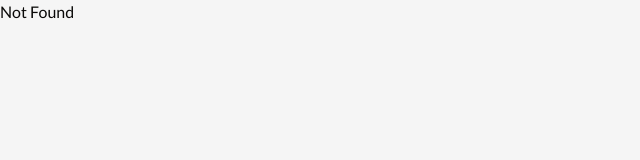
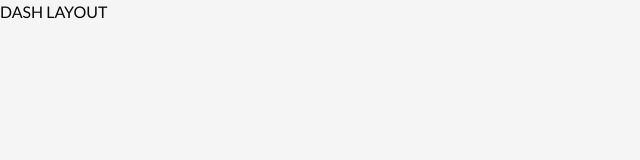
Before and after one commit to erikpz/dashboard, a React (Create React App) app: page /dashboard in a window 1280 px wide. Shown: the top 160 px of the page, without its empty margins (0-640 px from the left). Built offline with nearby package versions, Linux system fonts and the light colour scheme; sample sign-in values are in the browser's storage.

Commit message:
Setting router and routes

```diff
--- a/src/App.tsx
+++ b/src/App.tsx
@@ -1,8 +1,8 @@
 import React from "react";
-import { BrowserRouter, Route, Routes } from "react-router-dom";
+import { BrowserRouter, Navigate, Route, Routes } from "react-router-dom";
 import { PrivateRoute } from "./pages/components/PrivateRoute";
-import { DashboardHome } from "./pages/dashboard/DashboardHome";
-import { AuthLayout } from "./pages/login/AuthLayout";
+import { Dashboard } from "./pages/dashboard/Dashboard";
+import { Auth } from "./pages/login/AuthLayout";
 import { SignInPage } from "./pages/login/SignInPage";
 import { SignUpPage } from "./pages/login/SignUpPage";
 import { ThemeConfig } from "./theme/ThemeConfig";
@@ -13,10 +13,14 @@ const App = () => {
       <BrowserRouter>
         <Routes>
           <Route path="/" element={<PrivateRoute />}>
-            <Route index element={<DashboardHome />} />
-            <Route path="home" element={<DashboardHome />} />
+            <Route index element={<Navigate to="dashboard" />} />
+            <Route path="dashboard" element={<Dashboard />}>
+              <Route path="home" element={<p>DASH HOME</p>} />
+              <Route path="details" element={<p>DASH DETAILS</p>} />
+            </Route>
           </Route>
-          <Route path="/auth" element={<AuthLayout />}>
+          <Route path="*" element={<p>Not Found</p>} />
+          <Route path="/auth" element={<Auth />}>
             <Route index element={<SignInPage />} />
             <Route path="sign-in" element={<SignInPage />} />
             <Route path="sign-up" element={<SignUpPage />} />
--- a/src/pages/components/PrivateRoute.tsx
+++ b/src/pages/components/PrivateRoute.tsx
@@ -1,8 +1,9 @@
 import React from "react";
 import { Navigate, Outlet } from "react-router-dom";
 
-export const PrivateRoute = () => {
+export const PrivateRoute = (props: any) => {
   const logged = localStorage.getItem("logged");
+
   if (!logged) {
     return <Navigate to="/auth/sign-in" />;
   }
--- /dev/null
+++ b/src/pages/dashboard/Dashboard.tsx
@@ -0,0 +1,20 @@
+import React from "react";
+import { Outlet } from "react-router-dom";
+
+export const Dashboard = () => {
+  return (
+    <div>
+      DASH LAYOUT
+      <Outlet />
+    </div>
+  );
+};
+
+/* <Routes>
+  <Route element={<PrivateRoute />}>
+    <Route path="/" element={<Navigate to="home" />} />
+    <Route path="home" element={<p>DASH HOME</p>} />
+    <Route path="details" element={<p>DASH DETAILS</p>} />
+  </Route>
+  <Route path="*" element={<p>Not Found</p>} />
+</Routes>; */
--- a/src/pages/dashboard/DashboardHome.tsx
+++ /dev/null
@@ -1,5 +0,0 @@
-import React from "react";
-
-export const DashboardHome = () => {
-  return <div>DashboardHome</div>;
-};
--- a/src/pages/login/AuthLayout.tsx
+++ b/src/pages/login/AuthLayout.tsx
@@ -1,7 +1,7 @@
 import React from "react";
 import { Outlet } from "react-router-dom";
 
-export const AuthLayout = () => {
+export const Auth = () => {
   return (
     <div>
       <h1>Auth Layout</h1>
```
